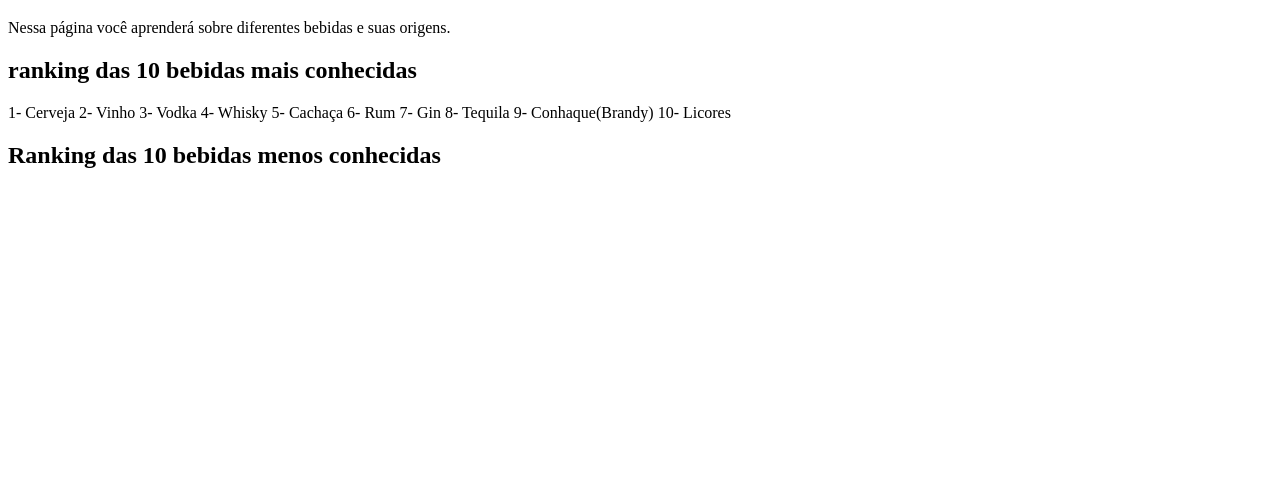
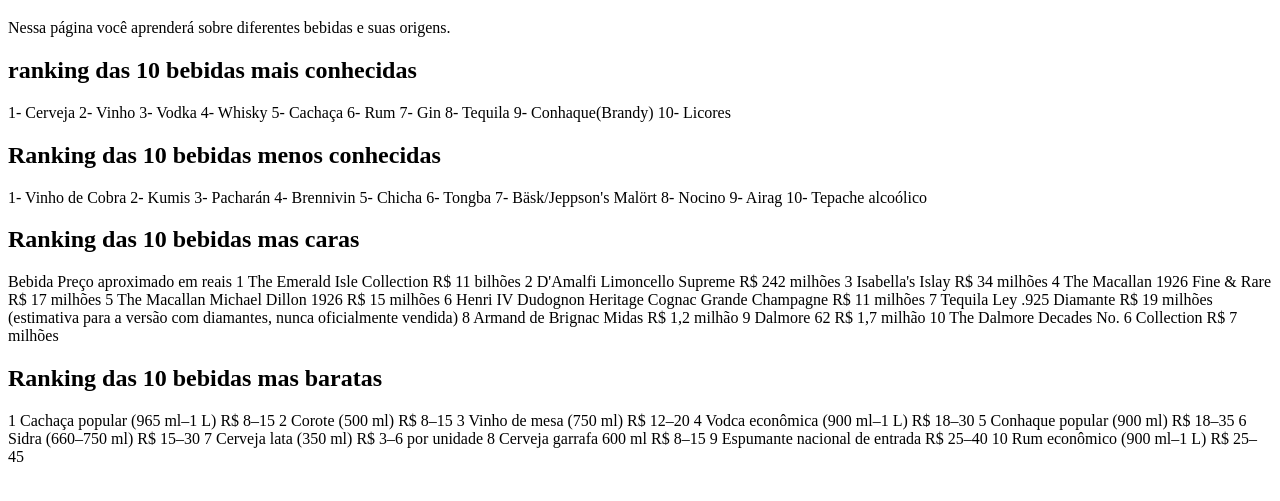
Before and after one commit to lauracordeiromachado-maker/laura-, a plain HTML site: page index.html in a window 1280 px wide. Shown: the part 87-588 px from the top of the page. Drawn offline with Linux system fonts and the light colour scheme.

Commit message:
Update index.html

```diff
--- a/index.html
+++ b/index.html
@@ -21,3 +21,36 @@
     10- Licores
     </p>
     <h2>Ranking das 10 bebidas menos conhecidas</h2>
+<p>1- Vinho de Cobra
+2- Kumis
+3- Pacharán
+4- Brennivin
+5- Chicha
+6- Tongba
+7- Bäsk/Jeppson's Malört
+8- Nocino
+9- Airag
+10- Tepache alcoólico</p>
+<h2>Ranking das 10 bebidas mas caras</h2>
+<p></p>	Bebida	Preço aproximado em reais
+1	The Emerald Isle Collection	R$ 11 bilhões
+2	D'Amalfi Limoncello Supreme	R$ 242 milhões
+3	Isabella's Islay	R$ 34 milhões
+4	The Macallan 1926 Fine & Rare	R$ 17 milhões
+5	The Macallan Michael Dillon 1926	R$ 15 milhões
+6	Henri IV Dudognon Heritage Cognac Grande Champagne	R$ 11 milhões
+7	Tequila Ley .925 Diamante	R$ 19 milhões (estimativa para a versão com diamantes, nunca oficialmente vendida)
+8	Armand de Brignac Midas	R$ 1,2 milhão
+9	Dalmore 62	R$ 1,7 milhão
+10	The Dalmore Decades No. 6 Collection	R$ 7 milhões
+    <h2>Ranking das 10 bebidas mas baratas</h2>
+    <p>1	Cachaça popular (965 ml–1 L)	R$ 8–15
+2	Corote (500 ml)	R$ 8–15
+3	Vinho de mesa (750 ml)	R$ 12–20
+4	Vodca econômica (900 ml–1 L)	R$ 18–30
+5	Conhaque popular (900 ml)	R$ 18–35
+6	Sidra (660–750 ml)	R$ 15–30
+7	Cerveja lata (350 ml)	R$ 3–6 por unidade
+8	Cerveja garrafa 600 ml	R$ 8–15
+9	Espumante nacional de entrada	R$ 25–40
+10	Rum econômico (900 ml–1 L)	R$ 25–45</p>
```
